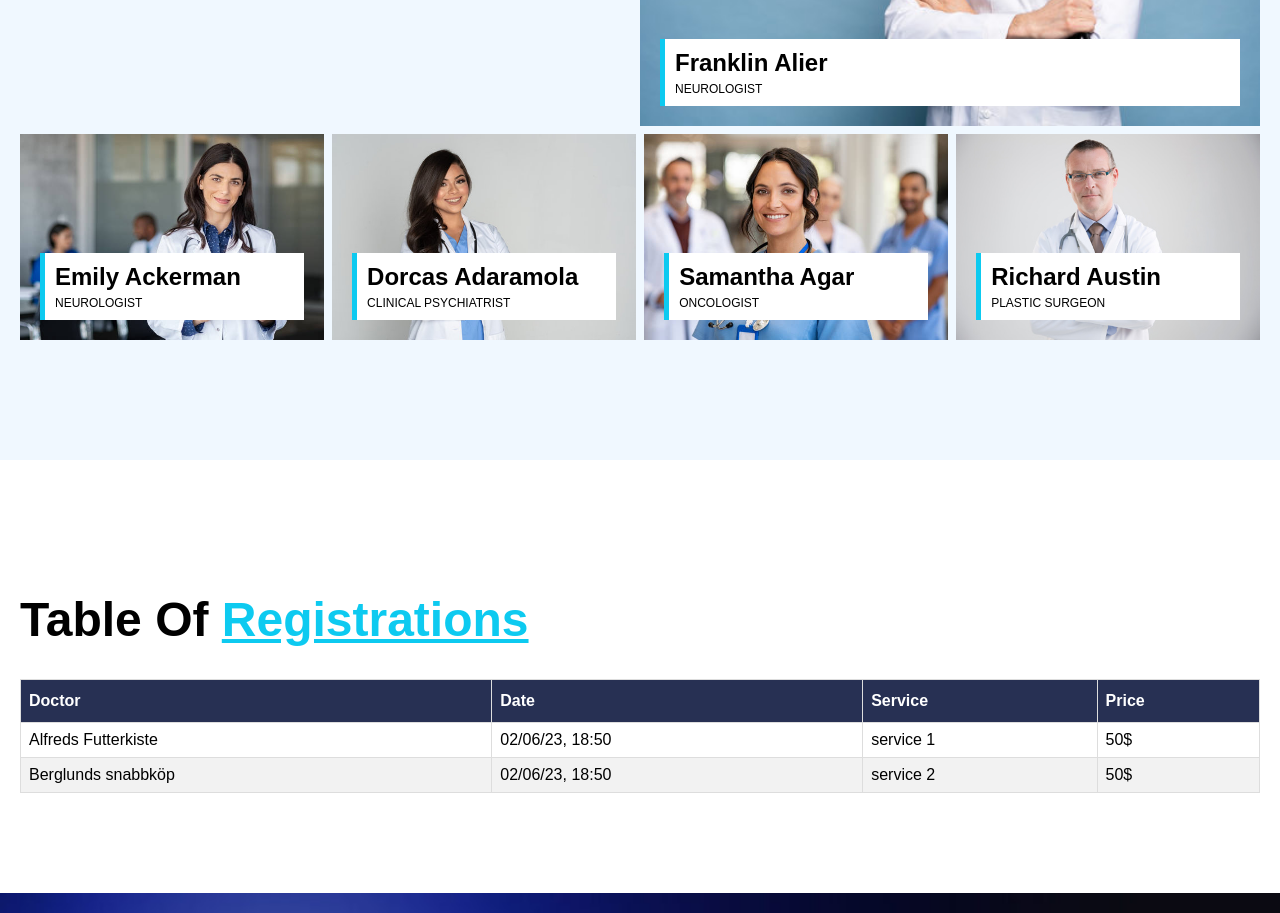
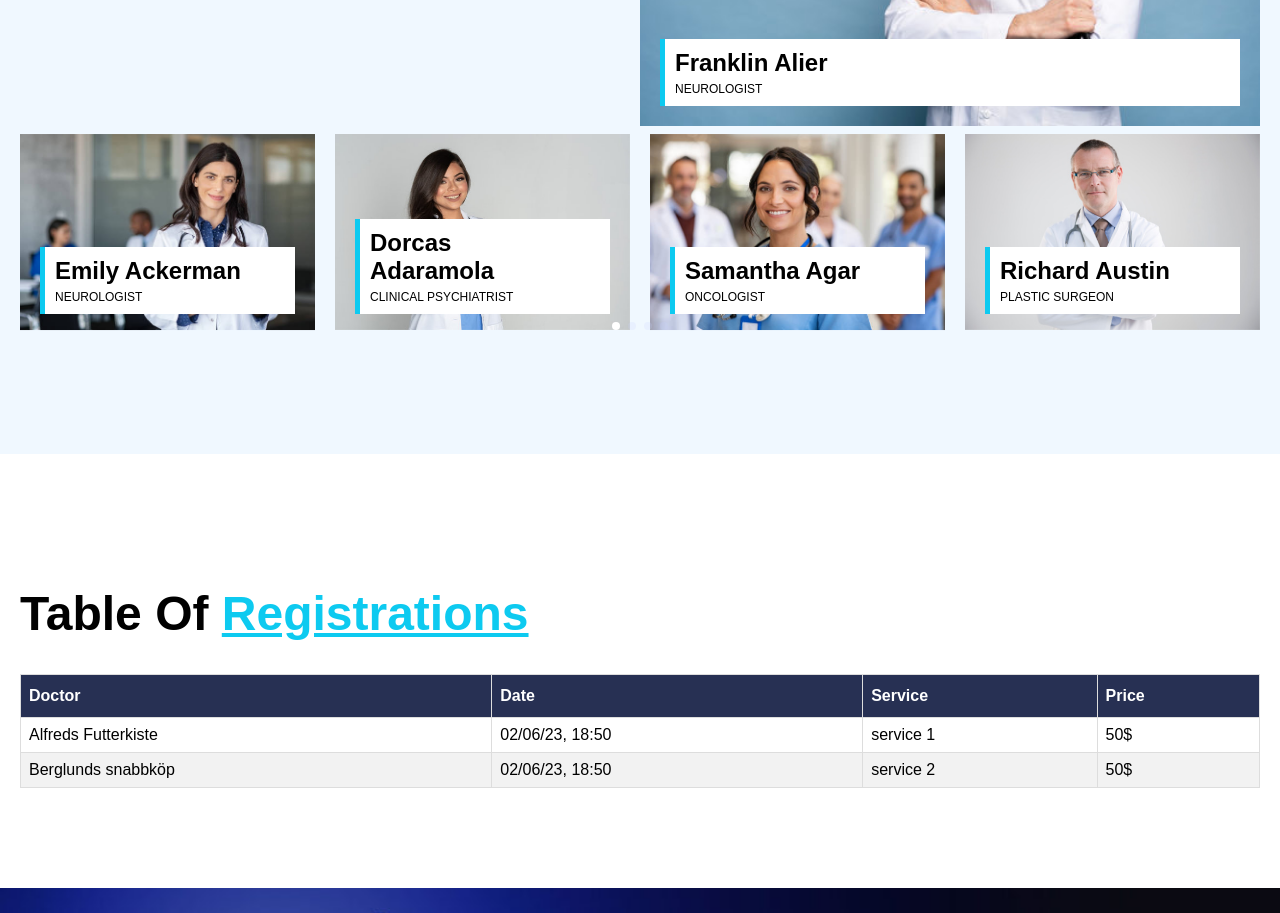
Before and after one commit to ArusSayamyan/medical-page, a Vue app: page / in a window 1280 px wide. Shown: the part 2020-2933 px from the top of the page. Built offline with nearby package versions, Linux system fonts and the light colour scheme.

Commit message:
add new slider of doctors

```diff
--- a/src/pages/HomePage.vue
+++ b/src/pages/HomePage.vue
@@ -166,22 +166,22 @@
         </div>
         <div class="speakers__main">
           <div class="speakers__members">
-            <div class="speakers__doctor">
-              <img src="../assets/imgs/user2.jpg" alt="" class="speakers__member">
-              <doctor-info doctorName="Emily Ackerman" :doctorSpec="$t('doctors')['specialist1']"></doctor-info>
-            </div>
-            <div class="speakers__doctor">
-              <img src="../assets/imgs/user3.jpg" alt="" class="speakers__member">
-              <doctor-info doctorName="Dorcas Adaramola" :doctorSpec="$t('doctors')['specialist2']"></doctor-info>
-            </div>
-            <div class="speakers__doctor">
-              <img src="../assets/imgs/user4.jpg" alt="" class="speakers__member">
-              <doctor-info doctorName="Samantha Agar" :doctorSpec="$t('doctors')['specialist3']"></doctor-info>
-            </div>
-            <div class="speakers__doctor">
-              <img src="../assets/imgs/user5.jpg" alt="" class="speakers__member">
-              <doctor-info doctorName="Richard Austin" :doctorSpec="$t('doctors')['specialist4']"></doctor-info>
-            </div>
+            <swiper
+                :slidesPerView="slidesPerView"
+                :spaceBetween="20"
+                :pagination="{
+                clickable: true,
+                }"
+                :modules="modules"
+                class="mySwiper"
+            >
+              <swiper-slide v-for="obj in doctorsSlide" :key="obj.docSpec">
+                <div class="speakers__doctor">
+                  <img :src="obj.img" alt="" class="speakers__member">
+                  <doctor-info :doctorName="obj.docName" :doctorSpec="$t('doctors')[obj.docSpec]"></doctor-info>
+                </div>
+              </swiper-slide>
+            </swiper>
           </div>
         </div>
       </div>
@@ -265,7 +265,7 @@
                     src="https://www.google.com/maps/embed?pb=!1m18!1m12!1m3!1d1511.091461689997!2d-73.9866630916883!3d40.758001294831736!2m3!1f0!2f0!3f0!3m2!1i1024!2i768!4f13.1!3m3!1m2!1s0x89c25855a96da09d%3A0x860bf5a5e1a00a68!2sTimes%20Square%2C%20New%20York%2C%20NY%2010036%2C%20USA!5e0!3m2!1sen!2ssg!4v1643035529098!5m2!1sen!2ssg"
                     width="100%" height="371.59" allowfullscreen="" loading="lazy"></iframe>
           </div>
-<!--          <MainTicket/>-->
+          <!--          <MainTicket/>-->
         </div>
 
 
@@ -301,6 +301,10 @@
 </template>
 
 <script setup>
+import { Swiper, SwiperSlide } from 'swiper/vue';
+import 'swiper/css';
+
+import 'swiper/css/pagination';
 import TheHeader from "@/layout/TheHeader";
 import OurStory from "@/components/OurStory";
 import MainTicket from "@/components/MainTicket";
@@ -312,15 +316,56 @@ import "swiper/css/navigation";
 import "swiper/css/pagination";
 
 import {useStore} from "vuex";
-import {computed} from "vue";
+import {computed, ref} from "vue";
 
-import {SwiperSlide} from "swiper/vue"
 // import required modules
 import {EffectFade, Navigation, Pagination} from "swiper";
+import doctor2 from '../assets/imgs/user2.jpg';
+import doctor3 from '../assets/imgs/user3.jpg';
+import doctor4 from '../assets/imgs/user4.jpg';
+import doctor5 from '../assets/imgs/user5.jpg';
 
+// import { Pagination } from 'swiper';
+const slidesPerView = ref(4)
 const modules = [EffectFade, Navigation, Pagination]
 
-
+const doctorsSlide = [
+  {
+    img: doctor2,
+    docName: 'Emily Ackerman',
+    docSpec: 'specialist1'
+  },
+  {
+    img: doctor3,
+    docName: 'Dorcas Adaramola',
+    docSpec: 'specialist2'
+  },
+  {
+    img: doctor4,
+    docName: 'Samantha Agar',
+    docSpec: 'specialist3'
+  },
+  {
+    img: doctor5,
+    docName: 'Richard Austin',
+    docSpec: 'specialist4'
+  },
+  {
+    img: doctor2,
+    docName: 'Emily Ackerman',
+    docSpec: 'specialist1'
+  },
+  {
+    img: doctor3,
+    docName: 'Dorcas Adaramola',
+    docSpec: 'specialist2'
+  },
+  {
+    img: doctor4,
+    docName: 'Samantha Agar',
+    docSpec: 'specialist3'
+  },
+]
 // Add the event listener with passive: true
 let user = JSON.parse(localStorage.getItem('data'));
 const store = useStore()
@@ -329,6 +374,22 @@ const store = useStore()
 const $t = computed(() => {
   return store.getters.getLanguage
 
+})
+
+
+function sliderMobile() {
+  if(window.screen.availWidth > 992) {
+    slidesPerView.value = 4
+  }else if(window.screen.availWidth < 993 && window.screen.availWidth > 768) {
+    slidesPerView.value = 2
+  }else if(window.screen.availWidth < 768) {
+    console.log(window.screen.width)
+    slidesPerView.value = 1
+  }
+}
+
+window.addEventListener('resize', ()=> {
+  sliderMobile();
 })
 
 
@@ -343,7 +404,6 @@ const $t = computed(() => {
 body {
   margin: 0;
   padding: 0;
-  //background-color: #273053;
   font-family: sans-serif;
 }
 
@@ -641,7 +701,7 @@ body {
   }
 
   &__doctor {
-    width: 24.5%;
+    width: 100%;
     box-sizing: border-box;
     position: relative;
 
@@ -993,4 +1053,8 @@ body {
   display: none;
 }
 
+.speakers__members .swiper-horizontal {
+  width: 100% !important;
+}
+
 </style>
```
